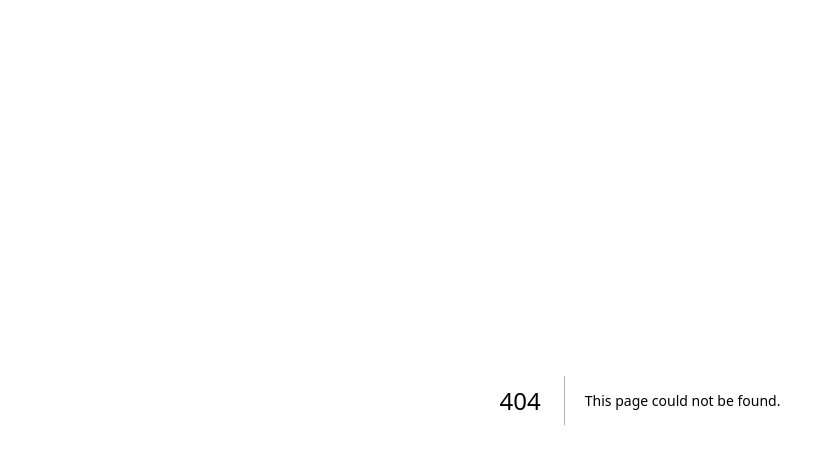
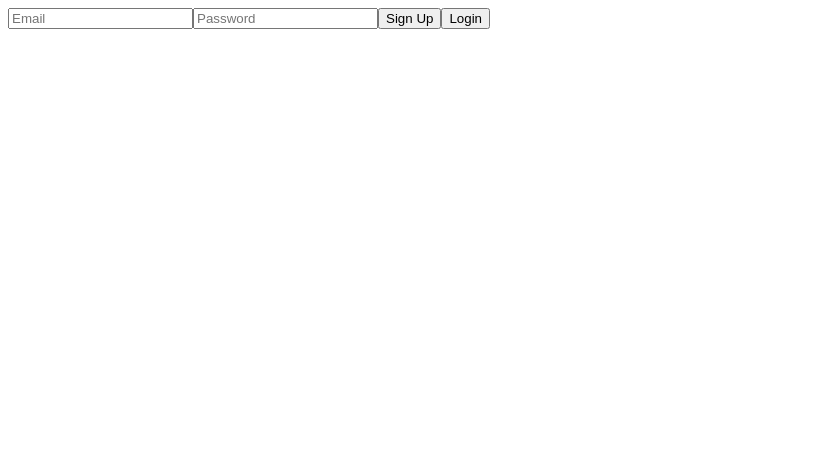
Before and after one commit to code-differently/25q1-team1, a Next.js app in the folder market-manager/: page /authentication in a window 1280 px wide. Before the commit this address had no page. Shown: the top 464 px of the page, without its empty margins (0-835 px from the left). Built offline with nearby package versions, Linux system fonts and the light colour scheme; no server answers.

Commit message:
feat: testing auth

```diff
--- /dev/null
+++ b/market-manager/src/app/authentication/page.tsx
@@ -0,0 +1,28 @@
+'use client';
+
+import { useState } from 'react';
+import { login, register } from '@/src/lib/auth';
+
+export default function AuthPage() {
+  const [email, setEmail] = useState('');
+  const [password, setPassword] = useState('');
+
+  const handleRegister = async () => {
+    await register(email, password);
+    alert('Registered!');
+  };
+
+  const handleLogin = async () => {
+    await login(email, password);
+    alert('Logged in!');
+  };
+
+  return (
+    <div>
+      <input value={email} onChange={(e) => setEmail(e.target.value)} placeholder="Email" />
+      <input type="password" value={password} onChange={(e) => setPassword(e.target.value)} placeholder="Password" />
+      <button onClick={handleRegister}>Sign Up</button>
+      <button onClick={handleLogin}>Login</button>
+    </div>
+  );
+}
--- a/market-manager/src/app/page.tsx
+++ b/market-manager/src/app/page.tsx
@@ -1,5 +1,7 @@
-import HomePage from "./home/HomePage";
+import AuthPage from "./authentication/page";
+//import HomePage from "./home/HomePage";
 
 export default function Home() {
-  return <HomePage />;
+  //return <HomePage />;
+  return <AuthPage />;
 }
--- /dev/null
+++ b/market-manager/src/lib/auth.ts
@@ -0,0 +1,11 @@
+// src/lib/auth.ts
+import { createUserWithEmailAndPassword, signInWithEmailAndPassword, signOut } from 'firebase/auth';
+import { auth } from './firebase';
+
+export const register = (email: string, password: string) =>
+  createUserWithEmailAndPassword(auth, email, password);
+
+export const login = (email: string, password: string) =>
+  signInWithEmailAndPassword(auth, email, password);
+
+export const logout = () => signOut(auth);
```
Also changed, not shown: market-manager/src/app/debug/page.tsx (added, +19 -0 lines), market-manager/src/hooks/useUser.ts (added, +17 -0 lines).
